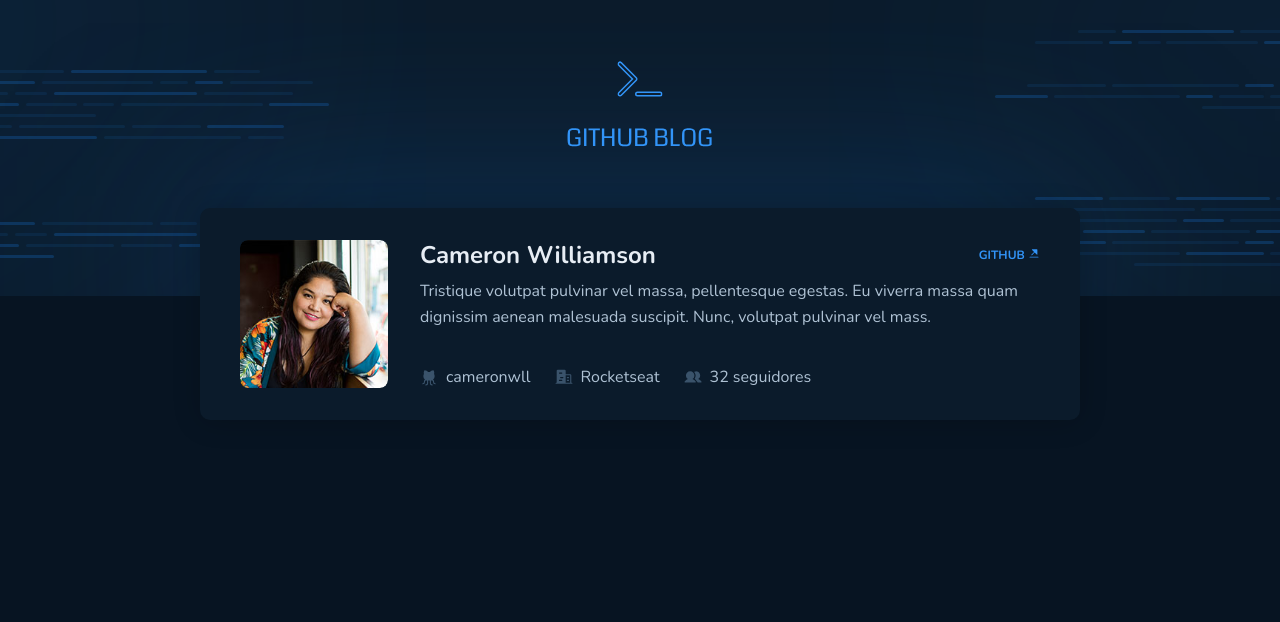
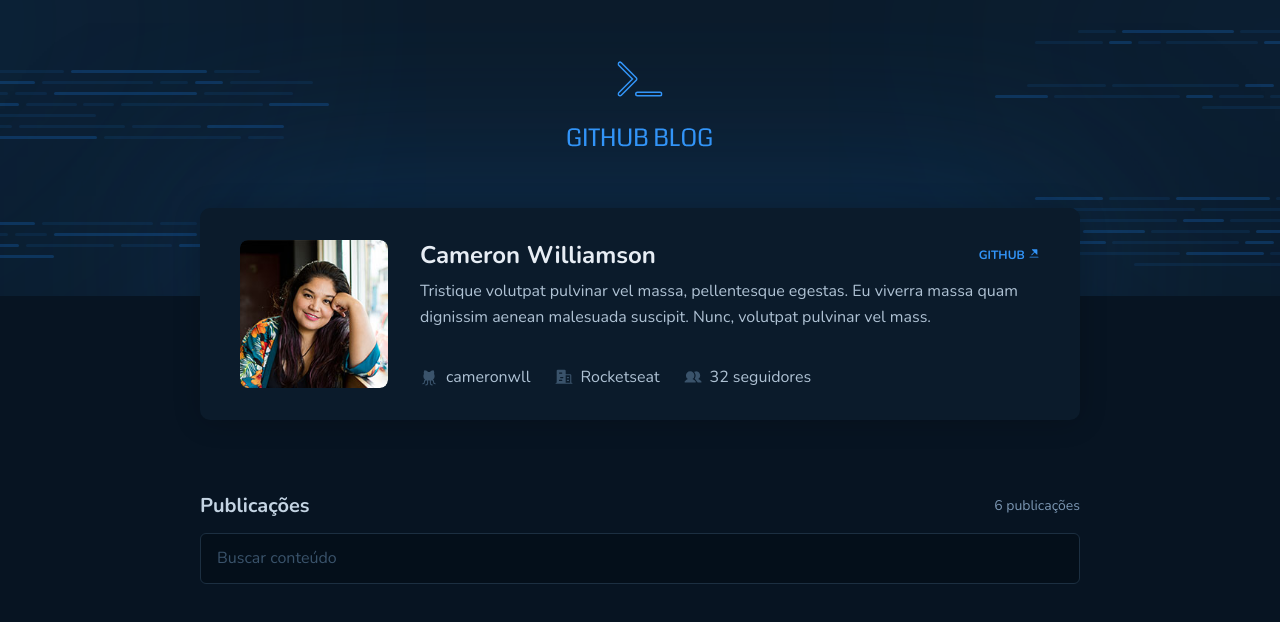
Before and after one commit to JGabriel12/GitHub_Blog, a React (Vite) app: page / in a window 1280 px wide. Shown: the top 622 px of the page. Built offline with nearby package versions, Linux system fonts and the light colour scheme.

Commit message:
💄feat: SearchInput component style and structure

```diff
--- /dev/null
+++ b/src/pages/Blog/components/SearchInput/index.tsx
@@ -0,0 +1,13 @@
+import { SearchInputContainer } from './style'
+
+export function SearchInput() {
+  return (
+    <SearchInputContainer>
+      <header>
+        <h3>Publicações</h3>
+        <span>6 publicações</span>
+      </header>
+      <input type="text" placeholder="Buscar conteúdo" />
+    </SearchInputContainer>
+  )
+}
--- /dev/null
+++ b/src/pages/Blog/components/SearchInput/style.ts
@@ -0,0 +1,52 @@
+import styled from 'styled-components'
+
+export const SearchInputContainer = styled.form`
+  width: 100%;
+  margin-top: 4.5rem;
+  margin-bottom: 3rem;
+
+  header {
+    display: flex;
+    align-items: center;
+    justify-content: space-between;
+    margin-bottom: 0.85rem;
+
+    h3 {
+      color: ${({ theme }) => theme.colors['base-subtitle']};
+      font-size: ${({ theme }) => theme.textSizes['text-regular-l']};
+    }
+
+    span {
+      color: ${({ theme }) => theme.colors['base-span']};
+      font-size: ${({ theme }) => theme.textSizes['text-regular-s']};
+    }
+  }
+
+  input {
+    width: 100%;
+    padding: 0.75rem 1rem;
+    border-radius: 0.375rem;
+
+    display: flex;
+    align-items: center;
+    gap: 0.5rem;
+    transition: 0.4s;
+    flex: 1 0 0;
+
+    border: 1px solid ${({ theme }) => theme.colors['base-border']};
+    background: ${({ theme }) => theme.colors['base-input']};
+    color: ${({ theme }) => theme.colors['base-text']};
+    font-size: ${({ theme }) => theme.textSizes['text-regular-m']};
+    font-weight: 400;
+    line-height: 160%;
+
+    &:focus {
+      border-color: ${({ theme }) => theme.colors.blue};
+      outline: none;
+    }
+
+    &::placeholder {
+      color: ${({ theme }) => theme.colors['base-label']};
+    }
+  }
+`
--- a/src/pages/Blog/index.tsx
+++ b/src/pages/Blog/index.tsx
@@ -1,9 +1,11 @@
 import { Profile } from './components/Profile'
+import { SearchInput } from './components/SearchInput'
 
 export function Blog() {
   return (
     <div className="container">
       <Profile />
+      <SearchInput />
     </div>
   )
 }
```
